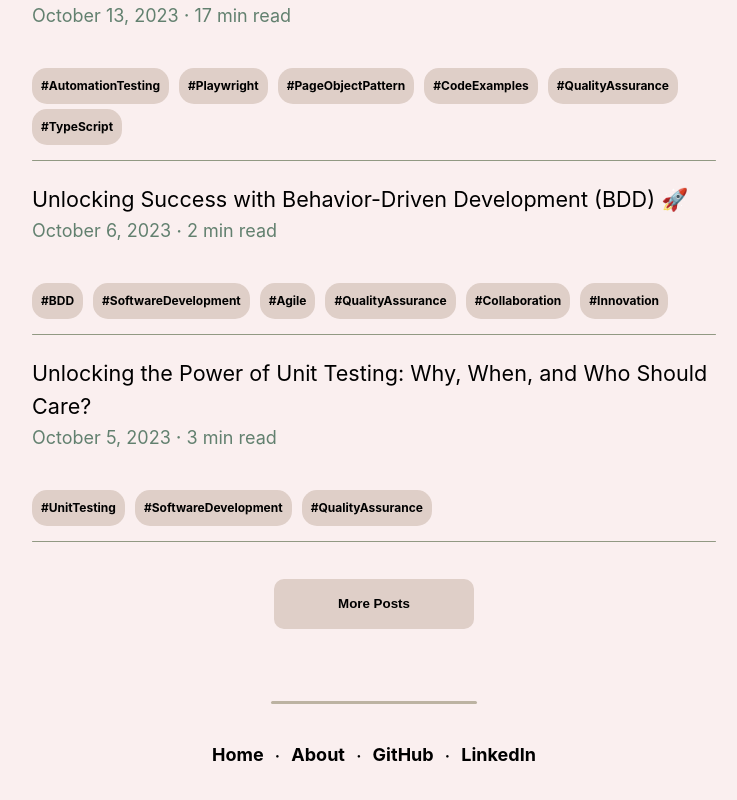
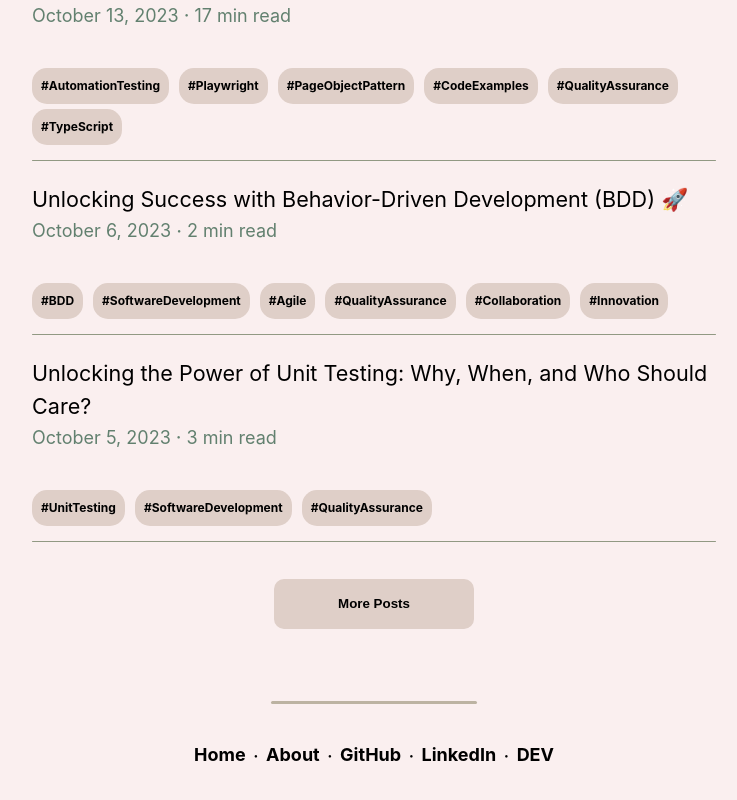
Before and after one commit to o-holyshevskyi/oh-blog, a Next.js app: page / in a window 1280 px wide. Shown: the part 1142-1942 px from the top of the page, without its empty margins (266-1003 px from the left). Built offline with nearby package versions, Linux system fonts and the light colour scheme.

Commit message:
add new footer item

```diff
--- a/components/layout/layout.tsx
+++ b/components/layout/layout.tsx
@@ -90,6 +90,8 @@ export default function Layout({ children, home }: { children: React.ReactNode,
         <a href='https://github.com/o-holyshevskyi' target='_blank' className={utilStyles.footerItem}><strong>GitHub</strong></a>
         <div className={utilStyles.separator}></div>
         <a href='https://www.linkedin.com/in/oleksandr-holyshevskyi/' target='_blank' className={utilStyles.footerItem}><strong>LinkedIn</strong></a>
+        <div className={utilStyles.separator}></div>
+        <a href='https://dev.to/oholyshevskyi' target='_blank' className={utilStyles.footerItem}><strong>DEV</strong></a>
       </footer>
     </div>
   );
--- a/styles/utils.module.css
+++ b/styles/utils.module.css
@@ -195,7 +195,7 @@
 }
 
 .footer {
-  margin: 0 10rem;
+  margin: 0 9rem;
   display: flex;
   flex-wrap: wrap;
   justify-content: space-between;
```
Also changed, not shown: 1 other file (tests, documents, lock files or other folders).
